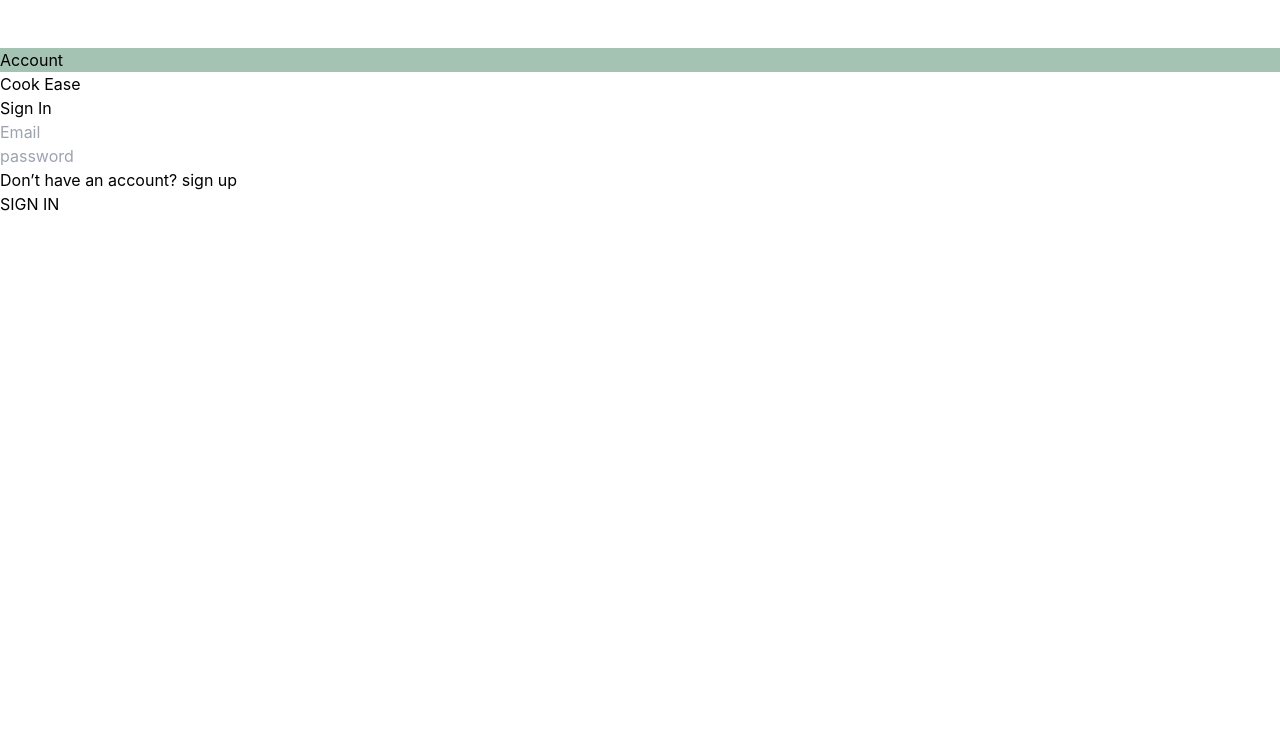
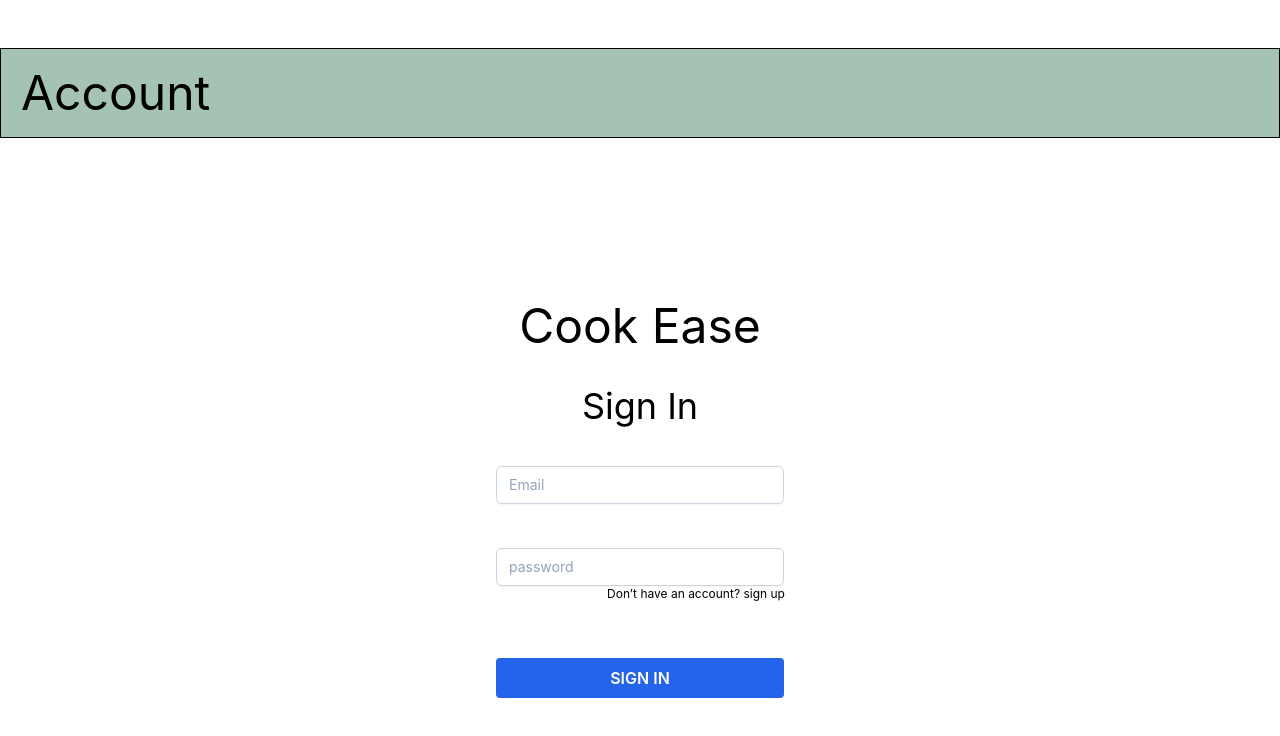
Before and after one commit to aishamashrah/fullstackproject, a React (Create React App) app in the folder cook/: page / in a window 1280 px wide. Shown: the top 736 px of the page. Built offline with nearby package versions, Linux system fonts and the light colour scheme.

Commit message:
Tailwind install

```diff
--- a/cook/package.json
+++ b/cook/package.json
@@ -39,5 +39,10 @@
       "last 1 firefox version",
       "last 1 safari version"
     ]
+  },
+  "devDependencies": {
+    "autoprefixer": "^10.4.14",
+    "postcss": "^8.4.21",
+    "tailwindcss": "^3.3.1"
   }
 }
--- /dev/null
+++ b/cook/postcss.config.js
@@ -0,0 +1,6 @@
+module.exports = {
+  plugins: {
+    tailwindcss: {},
+    autoprefixer: {},
+  },
+}
--- a/cook/tailwind.config.js
+++ b/cook/tailwind.config.js
@@ -1,6 +1,8 @@
 /** @type {import('tailwindcss').Config} */
 module.exports = {
-  content: [],
+  content: [
+    './src/**/*.{js,jsx,ts,tsx}',
+  ],
   theme: {
     extend: {},
   },
```
Also changed, not shown: 1 other file (tests, documents, lock files or other folders).
